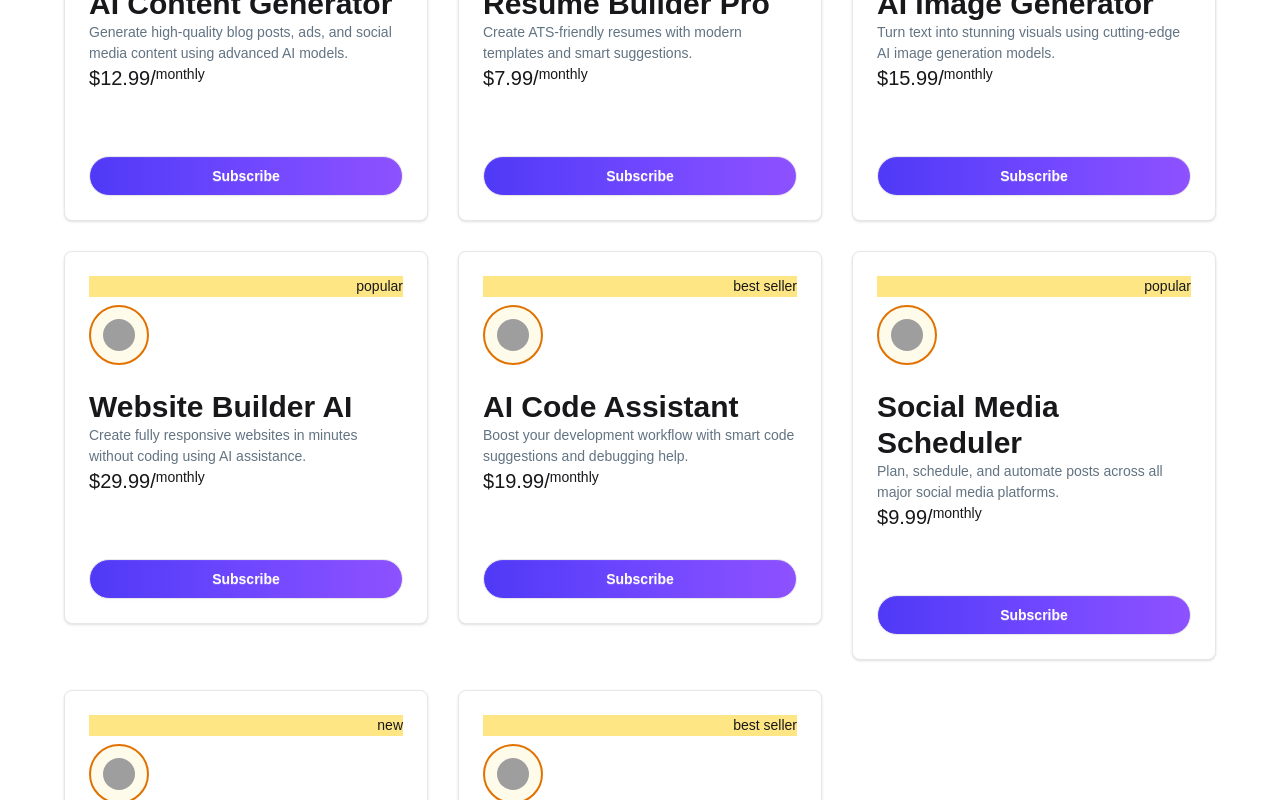
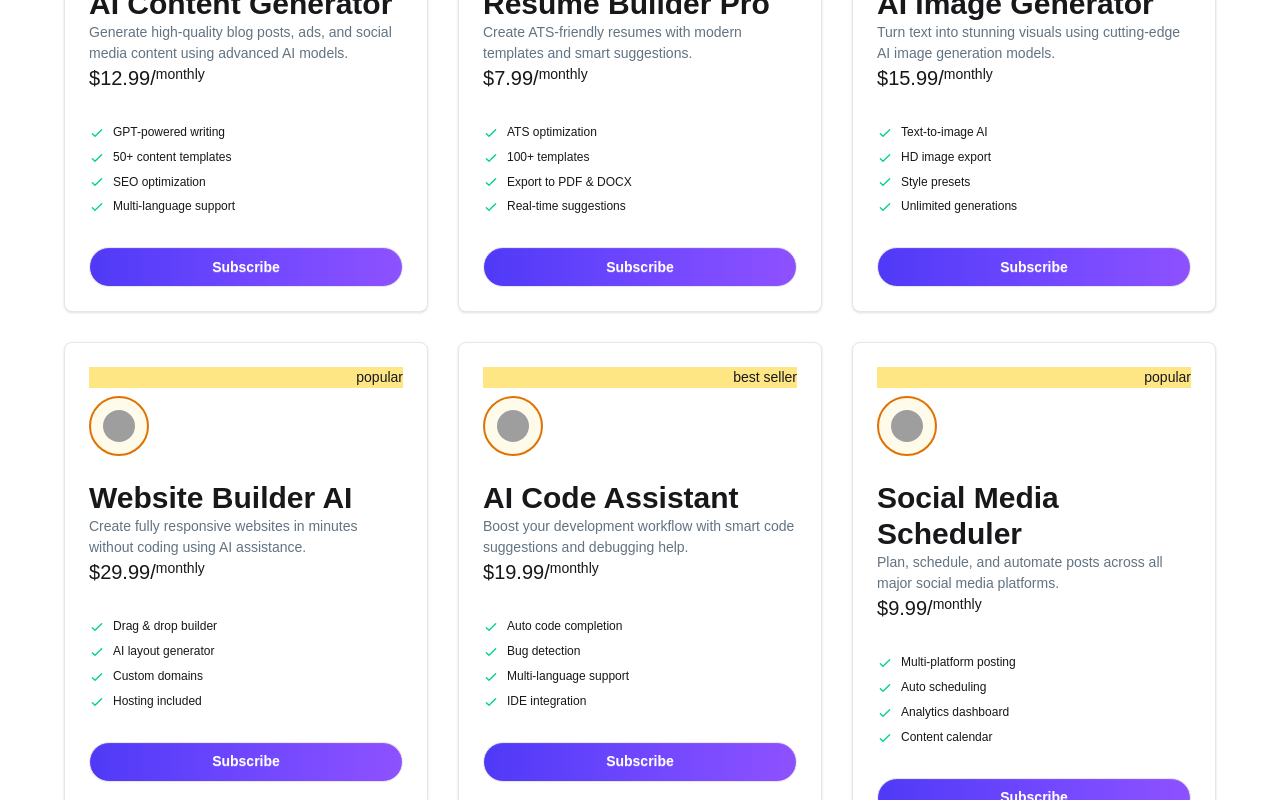
Before and after one commit to sabilulbari/A6-DigiTools-Platfrom, a React (Vite) app: page / in a window 1280 px wide. Shown: the part 1560-2360 px from the top of the page. Built offline with nearby package versions, Linux system fonts and the light colour scheme; grey boxes are pictures that could not be loaded.

Commit message:
Feature part problem fix

```diff
--- a/src/components/home/pricing-card/card/card.jsx
+++ b/src/components/home/pricing-card/card/card.jsx
@@ -24,7 +24,7 @@ const Card = ({ card }) => {
           <ul className="mt-6 flex flex-col gap-2 text-xs">
             {features.map((feture) =>
             {
-              <div>
+              return <div>
                 <li>
                   <svg xmlns="http://www.w3.org/2000/svg" className="size-4 me-2 inline-block text-success" fill="none" viewBox="0 0 24 24" stroke="currentColor">
                     <path strokeLinecap="round" strokeLinejoin="round" strokeWidth="2" d="M5 13l4 4L19 7" />
```
